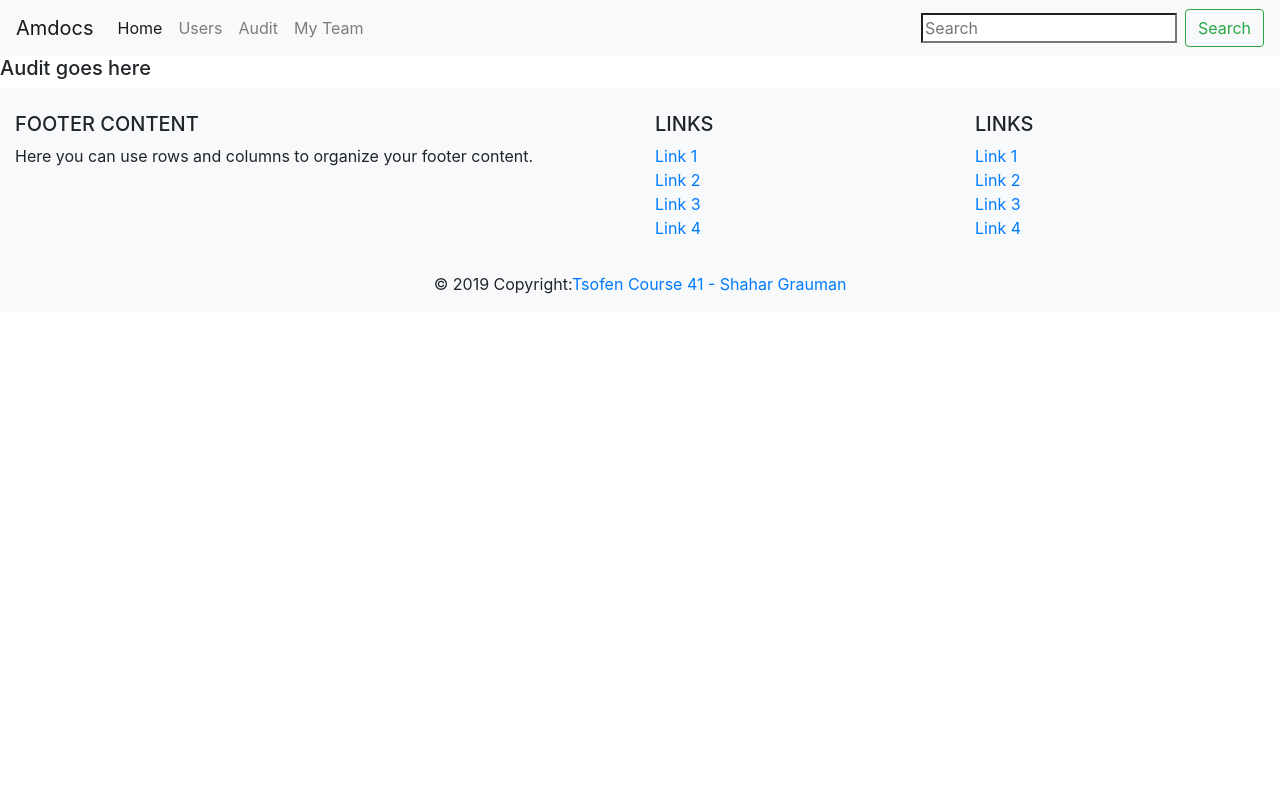
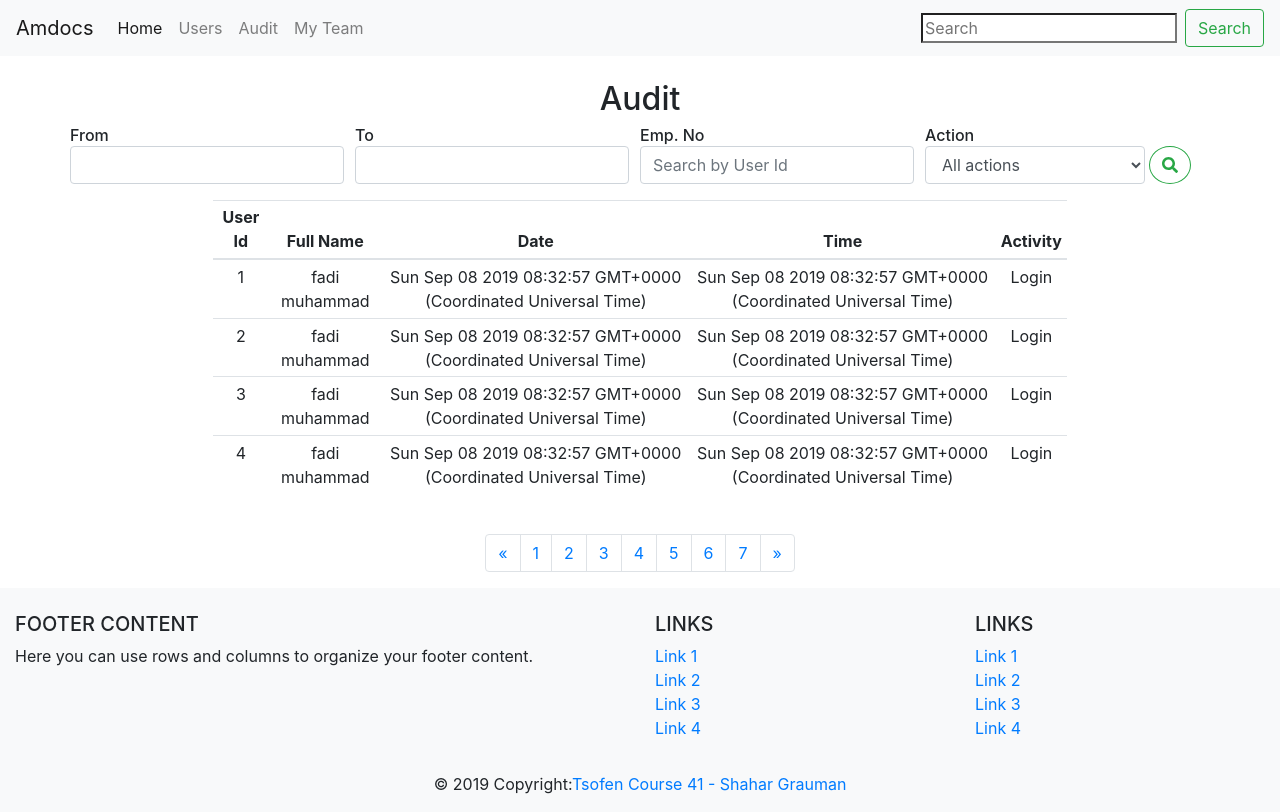
Before and after one commit to ShacharGrauman/projects-assignments-client, a React (Vite) app: page /audit in a window 1280 px wide. Built offline with nearby package versions, Linux system fonts and the light colour scheme.

Commit message:
Audit Page

```diff
--- a/src/components/audit/audit.js
+++ /dev/null
@@ -1,12 +0,0 @@
-import React from 'react';
-
-
-export default class Audit extends React.Component {
-
-    render(){
-        return(
-           <h5>Audit goes here</h5>
-        );
-    }
-
-}
--- /dev/null
+++ b/src/components/audit/auditPage.js
@@ -0,0 +1,164 @@
+import React from 'react';
+import DatePicker from 'react-datepicker';
+import "react-datepicker/dist/react-datepicker.css";
+import { FontAwesomeIcon } from '@fortawesome/react-fontawesome';
+import { faSearch } from "@fortawesome/free-solid-svg-icons";
+
+import {AuditTableData} from '../../mock-data/mock-data'
+import userAuditRow from './userAuditRow'
+
+
+export default class Audit extends React.Component {
+
+    constructor(){
+        super();
+        this.state={
+            startDate: new Date(),
+            endDate: new Date(),
+            users: [] ////////////////// users? or actions ?
+
+            // rqendDate: { value: '', errors: [], validations: { required: (this.state.handleChange2.date > this.state.handleChange.date) } }
+          };
+    }
+
+    componentDidMount(){
+        this.setState({
+            users: AuditTableData
+          })
+    }
+
+    render(){
+        return(
+            <>
+                <div className="mt-4">
+                <h2 className="text-center">
+                    Audit
+                </h2>
+                </div>
+
+
+
+                    {/* SEARCH/FILTER INPUTS  */}
+
+                <div className="container mb-3">
+                    <div className="row align-items-end">
+                        <div className="col-lg-3 col-sm-6 col-xs-12  p-0" >
+                            <h6 className="mb-0">From</h6>
+                            <DatePicker
+                                className="form-control "
+                                name="startDate"
+                                dateFormat='dd/MM/yyyy'
+                                // selected={this.state.startDate}
+                                // onChange={this.handleChange}
+                            // defaultValue={this.state.startDate.value}
+                            />
+                        </div>
+
+                        <div className="col-lg-3 col-sm-6 col-xs-12 p-0">
+                            <h6 className="mb-0">To</h6>
+                            <DatePicker
+                                className="form-control"
+                                name="rqendDate" ////////////////////// rqendDate ?
+                                dateFormat='dd/MM/yyyy'
+                                // selected={this.state.endDate}
+                                // onChange={this.handleChange2}
+                                // onBlur={this.inputChange}
+                            // defaultValue={this.state.rqendDate.value}
+                            />
+                        </div>
+                        {/* <InputErrors errors={this.state.rqendDate.errors} />  */}
+                        <div className="col-lg-3 col-sm-6 col-xs-12 p-0" >
+                            <h6 className="mb-0">Emp. No</h6>
+                            <input
+                                style={{width:'auto'}}
+                                type="text"
+                                className="form-control "
+                                placeholder="Search by User Id"
+                                name="user"
+                                onBlur={this.inputChange} />
+                        </div>
+
+                        <div className="col-lg-3 col-sm-6 col-xs-12 p-0" >
+                            <h6 className="mb-0">Action</h6>
+                            <div className="form-check-inline m-0 align-items-end">
+                                <select className="form-control " style={{cursor : "pointer",width:'auto',minWidth:'220px'}}>
+                                    <option value="all actions">All actions</option>
+                                    <option value="Login">Login</option>
+                                    <option value="Login Failure">Login Failure</option>
+                                    <option value="Add User">Add User</option>
+                                    <option value="Delete Role">Delete Role</option>
+                                </select>
+                                <button className=" btn btn-outline-success mx-1" style={{borderRadius:"50%"}}>
+                                    <FontAwesomeIcon icon={faSearch}/>
+                                </button>
+
+                            </div>
+                        </div>
+
+                    </div>
+                </div>
+
+
+
+
+
+                    {/* A component to built the table */}
+                    <div className=" d-flex justify-content-center" style={{height:'auto'}}>
+                        <table className="table table-sm col-lg-8 table-hover text-center"
+                        style={{cursor : "pointer"}}>
+                        <thead className="thead" id="userAuditRow">
+                            <tr>
+                            <th scope="col">User Id</th>
+                            <th scope="col">Full Name</th>
+                            <th scope="col">Date</th>
+                            <th scope="col">Time</th>
+                            <th scope="col">Activity</th>
+                            </tr>
+                        </thead>
+                        <tbody>
+                           {this.state.users.map(user =>{
+                               return(
+                                <tr key={user.userId}>
+                                    <td>{user.userId}</td>
+                                    <td>{user.fullname}</td>
+                                    <td>{user.date}</td>
+                                    <td>{user.time}</td>
+                                    <td>{user.activity}</td>
+                                </tr>
+                               )
+                            }) }
+                        </tbody>
+                        </table>
+                    </div>
+
+                    <div className="d-flex justify-content-center mt-4 col-md-12">
+                        <nav aria-label="Page navigation example">
+                        <ul className="pagination">
+                            <li className="page-item">
+                            <a className="page-link" href="#" aria-label="Previous">
+                                <span aria-hidden="true">&laquo;</span>
+                            </a>
+                            </li>
+                            <li className="page-item"><a className="page-link" href="#">1</a></li>
+                            <li className="page-item"><a className="page-link" href="#">2</a></li>
+                            <li className="page-item"><a className="page-link" href="#">3</a></li>
+                            <li className="page-item"><a className="page-link" href="#">4</a></li>
+                            <li className="page-item"><a className="page-link" href="#">5</a></li>
+                            <li className="page-item"><a className="page-link" href="#">6</a></li>
+                            <li className="page-item"><a className="page-link" href="#">7</a></li>
+                            <li className="page-item">
+                            <a className="page-link" href="#" aria-label="Next">
+                                <span aria-hidden="true">&raquo;</span>
+                            </a>
+                            </li>
+                        </ul>
+                        </nav>
+                    </div>
+
+
+
+            </>
+        );
+    }
+
+}
--- /dev/null
+++ b/src/components/audit/userAuditRow.js
@@ -0,0 +1,18 @@
+import React from 'react';
+
+
+export default class userAuditRow extends React.Component{
+    render(){
+        return(
+            <>
+                <tr>
+                    <td>{user.userId}</td>
+                    <td>{user.fullname}</td>
+                    <td>{user.date}</td>
+                    <td>{user.time}</td>
+                    <td>{user.activity}</td>
+                </tr>
+            </>
+        )
+    }
+}
--- a/src/mock-data/mock-data.js
+++ b/src/mock-data/mock-data.js
@@ -162,3 +162,35 @@ export const AllRoles=[ // All roles
         name:'CEO',
     },
 ]
+
+export const AuditTableData=[ //Audit Rows
+    {
+        userId:1,
+        fullname:'fadi muhammad',
+        date:Date(),
+        time: Date(),
+        activity:'Login'
+    },
+    {
+        userId:2,
+        fullname:'fadi muhammad',
+        date:Date(),
+        time: Date(),
+        activity:'Login'
+    },
+    {
+        userId:3,
+        fullname:'fadi muhammad',
+        date:Date(),
+        time: Date(),
+        activity:'Login'
+    },
+    {
+        userId:4,
+        fullname:'fadi muhammad',
+        date:Date(),
+        time: Date(),
+        activity:'Login'
+    },
+
+]
--- a/src/routers/Router.js
+++ b/src/routers/Router.js
@@ -8,7 +8,7 @@ import PageNotFound from '../components/common/PageNotFound';
 
 import UserProfile from '../components/user-profile/UserProfile'
 import UsersListPage from '../components/users-list/usersListPage'
-import Audit from '../components/audit/audit'
+import Audit from '../components/audit/auditPage'
 import MyTeamTable from '../components/Assigments/MyTeamTable'
 
 export default ()=>(
```
Also changed, not shown: package.json (+5 -4 lines).
